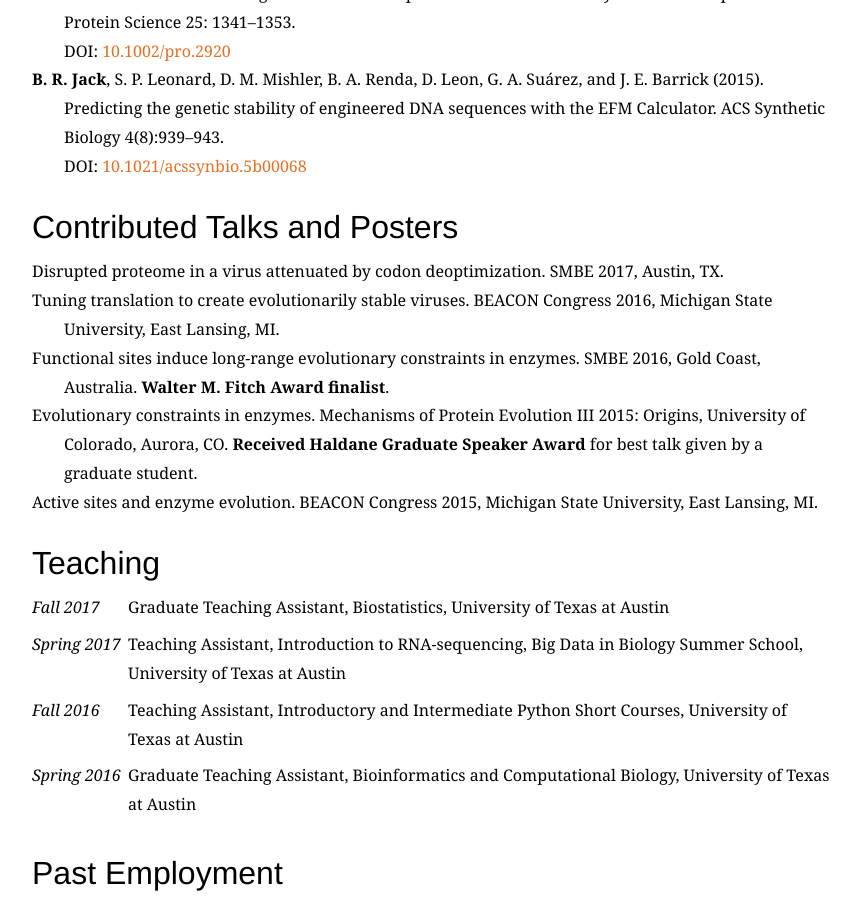
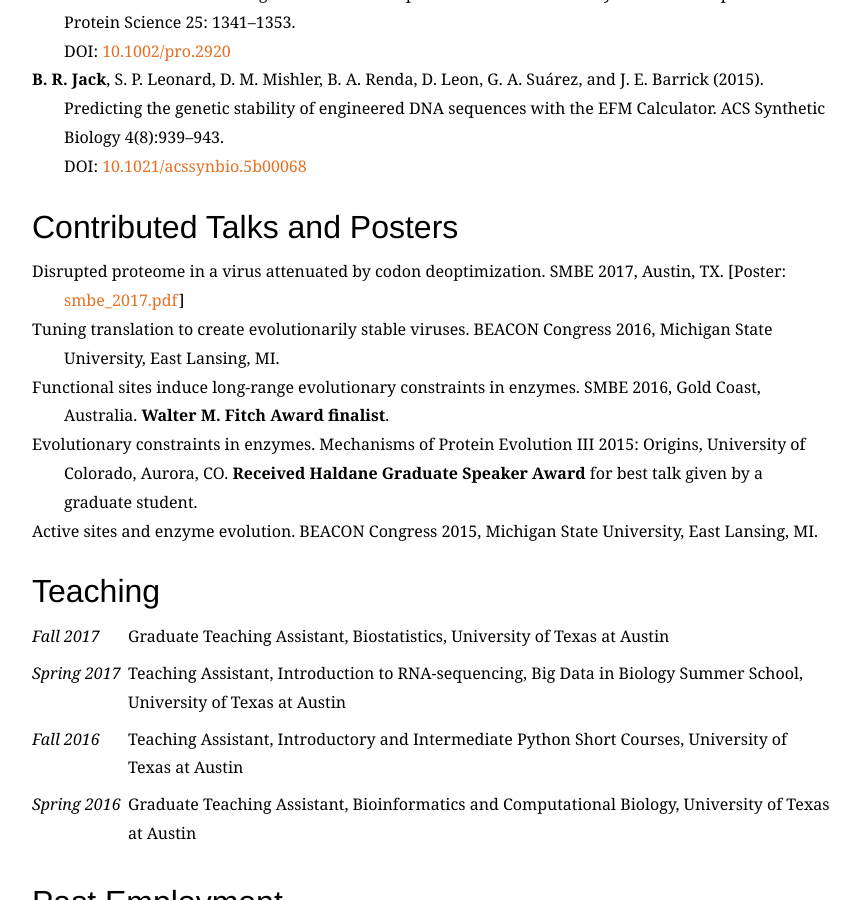
Before and after one commit to benjaminjack/benjaminjack.github.io, a Jekyll site: the page built from cv.html, in a window 1280 px wide and 900 px high, scrolled down 1100 px. Shown: the whole window, without its empty margins (208-1068 px from the left). Built offline with Jekyll 4.4.1, drawn with Linux system fonts in a browser that asks for light colours; some web fonts are replaced; comment, search, counter and statistics services are not loaded.

Commit message:
added link to smbe poster

```diff
--- a/cv.html
+++ b/cv.html
@@ -76,7 +76,7 @@ layout: default
 
 <h3>Contributed Talks and Posters</h3>
 <ul class="cv">
-  <li>Disrupted proteome in a virus attenuated by codon deoptimization. SMBE 2017, Austin, TX.</li>
+  <li>Disrupted proteome in a virus attenuated by codon deoptimization. SMBE 2017, Austin, TX. [Poster: <a href="assets/posters/smbe_2017.pdf">smbe_2017.pdf</a>]</li>
   <li>Tuning translation to create evolutionarily stable viruses. BEACON Congress 2016, Michigan State University, East Lansing,
     MI.
   </li>
```
